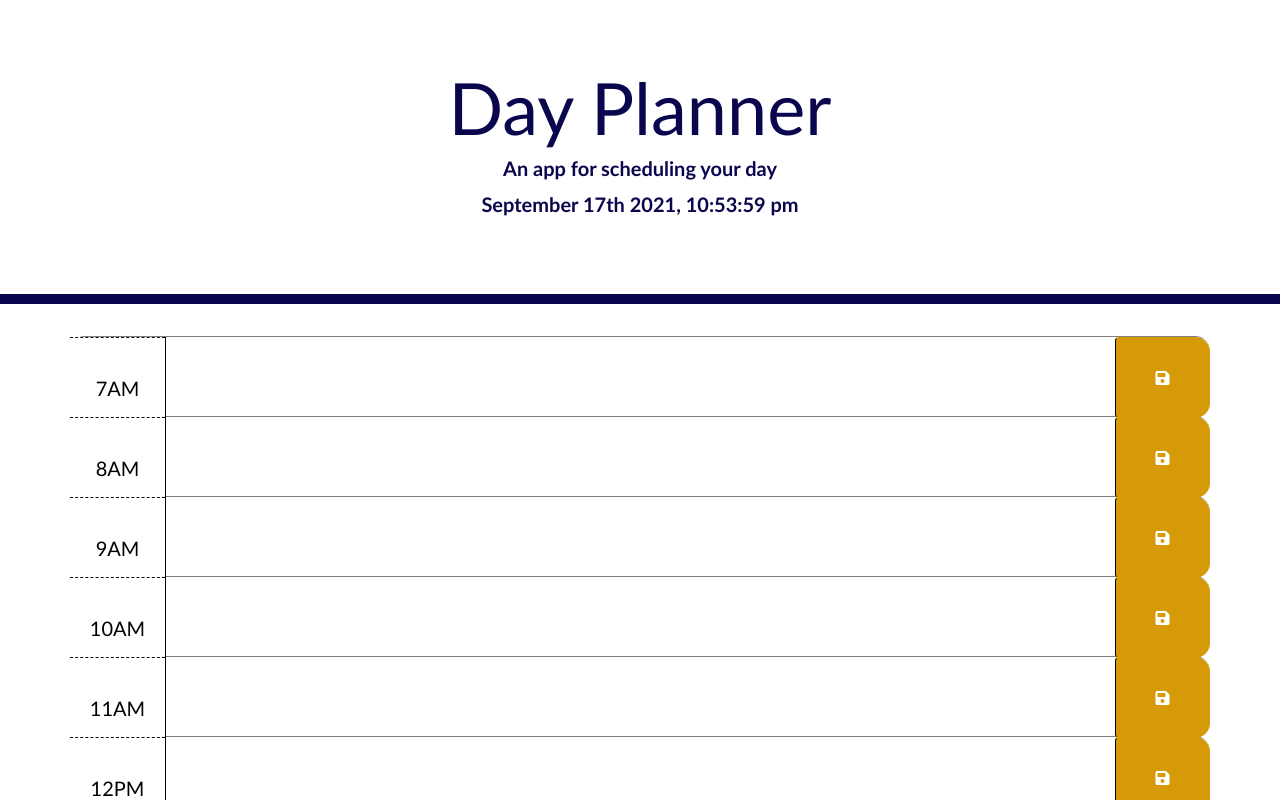
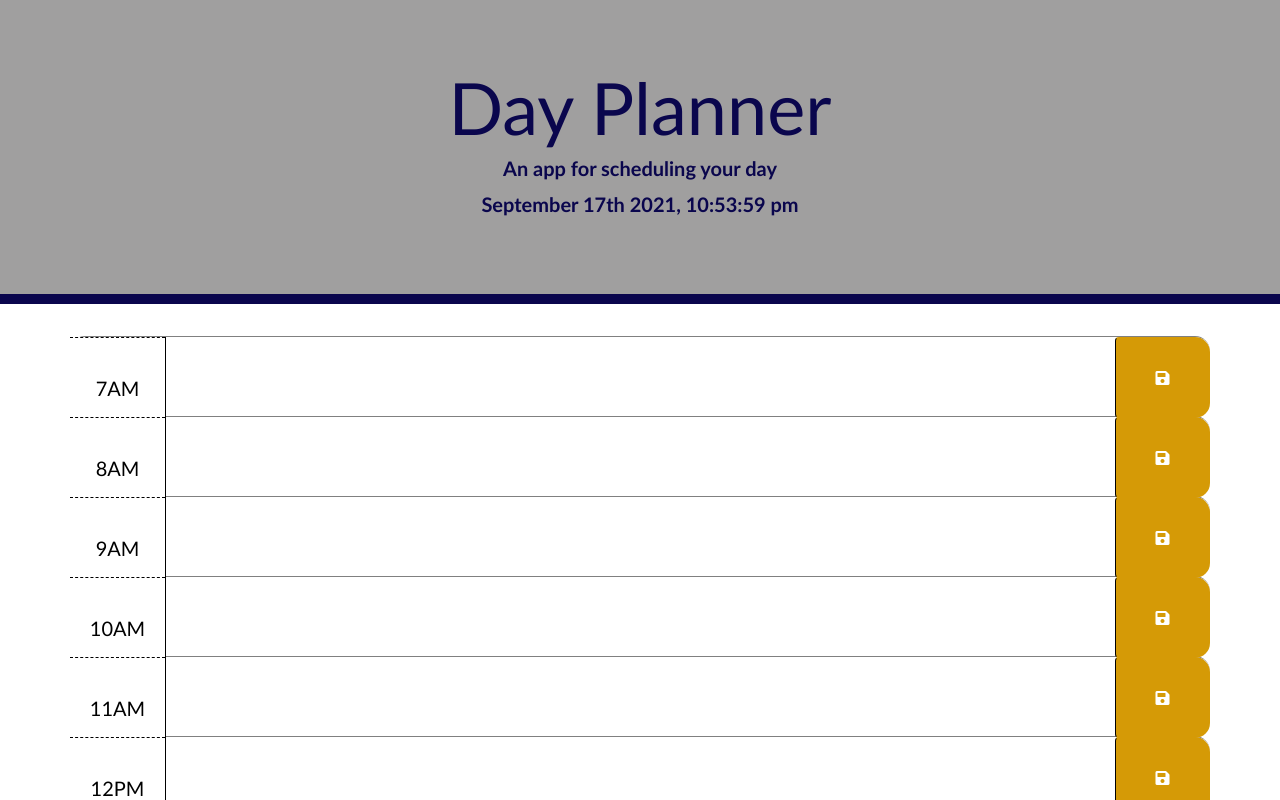
Before and after one commit to Jnm8787/day-planner, a plain HTML site: page index.html in a window 1280 px wide. Shown: the top 800 px of the page. Drawn offline with nearby package versions, Linux system fonts and the light colour scheme.

Commit message:
8th commit

```diff
--- a/style.css
+++ b/style.css
@@ -15,7 +15,7 @@ textarea {
 
 .jumbotron {
   text-align: center;
-  background-color: transparent;
+  background-color: rgb(160, 159, 159);
   color: rgb(10, 6, 77);
   border-radius: 0;
   border-bottom: 10px solid  rgb(10, 6, 77);
```
Also changed, not shown: 1 other file.
